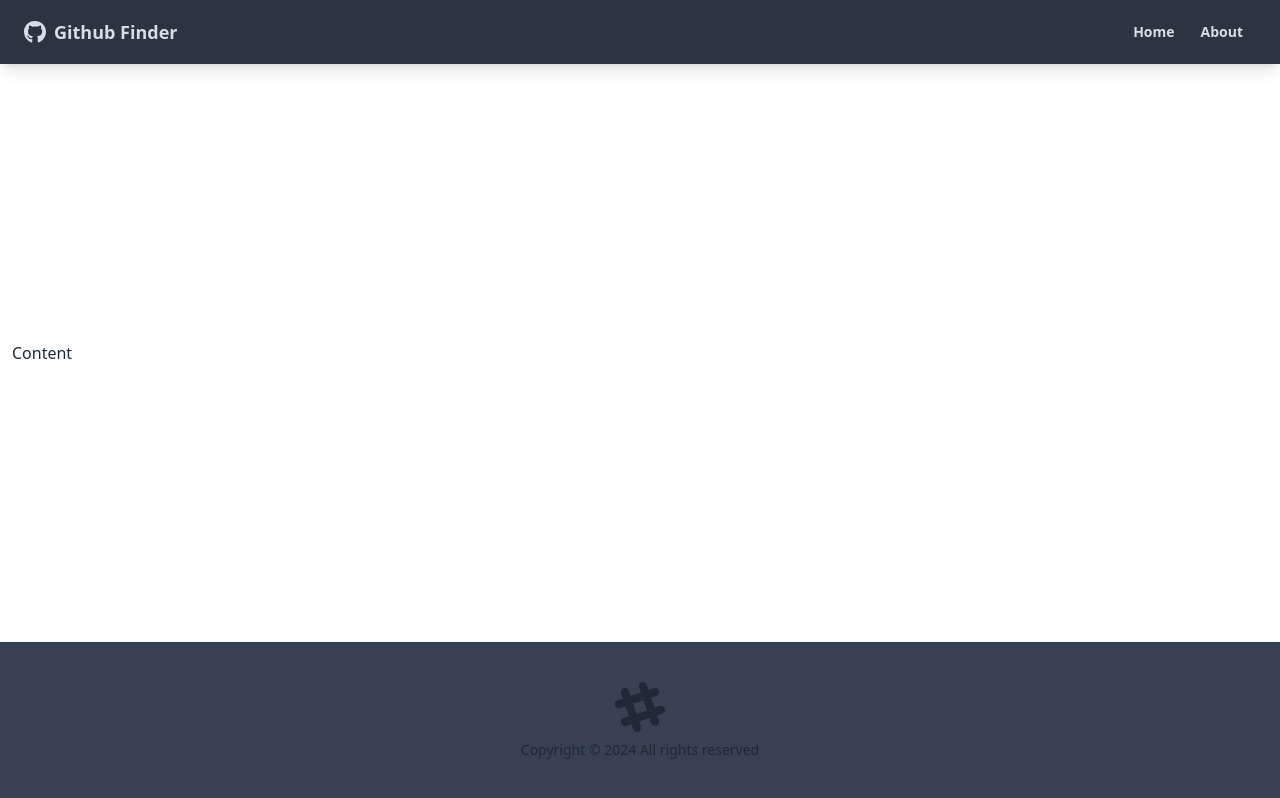
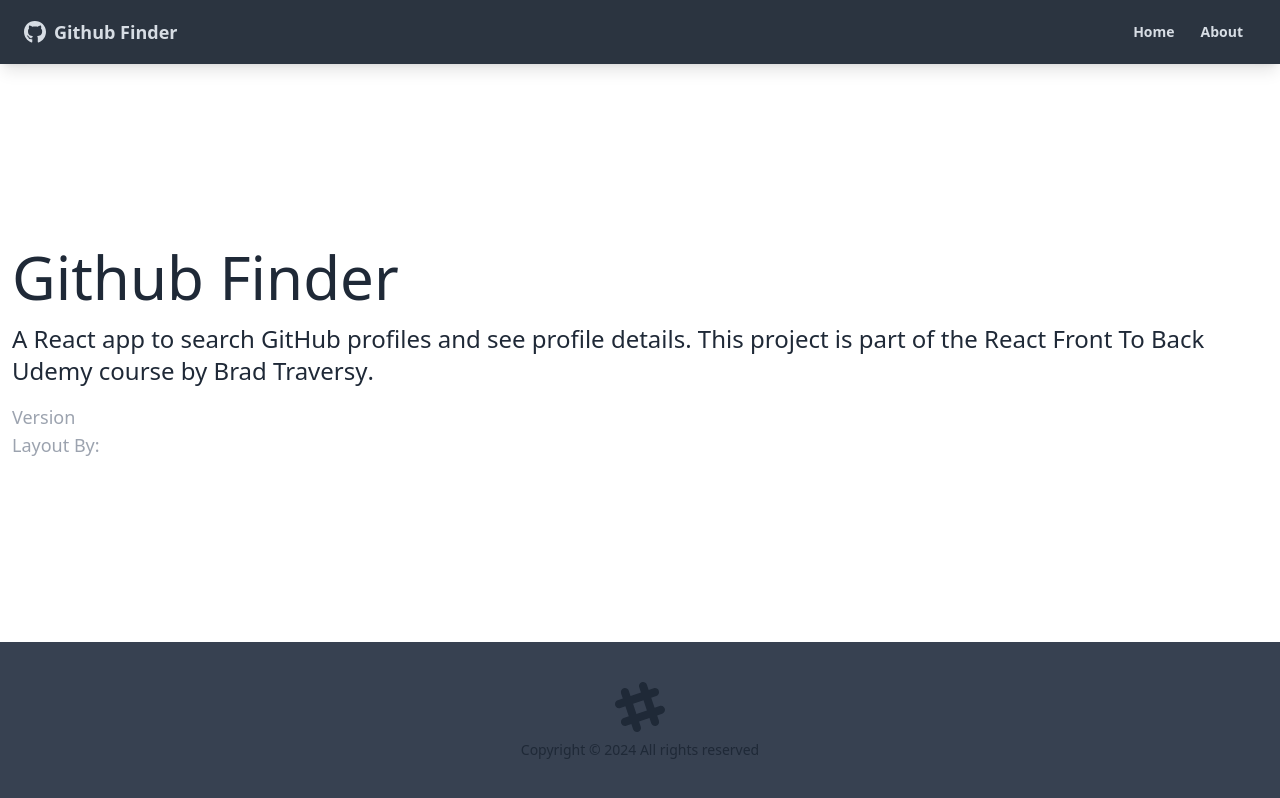
Before and after one commit to Elijah80/github-finder, a React (Create React App) app: page /about in a window 1280 px wide. Built offline with nearby package versions, Linux system fonts and the light colour scheme.

Commit message:
Added pages to be routed to

```diff
--- a/src/App.js
+++ b/src/App.js
@@ -1,4 +1,7 @@
-import { BrowserRouter as Router, Route } from 'react-router-dom'
+import { BrowserRouter as Router, Route, Routes } from 'react-router-dom'
+import Home from './pages/Home'
+import About from './pages/About'
+import NotFound from './pages/NotFound'
 import Navbar from './components/layout/Navbar'
 import Footer from './components/layout/Footer'
 
@@ -7,7 +10,14 @@
 		<Router>
 			<div className='flex flex-col justify-between h-screen'>
 				<Navbar />
-				<main className='container mx-auto px-3 pb-12'>Content</main>
+				<main className='container mx-auto px-3 pb-12'>
+          <Routes>
+            <Route path='/' element={<Home />} />
+            <Route path='/about' element={<About />} />
+            <Route path='/notfound' element={<NotFound />} />
+            <Route path='*' element={<NotFound />} />
+          </Routes>
+        </main>
 				<Footer />
 			</div>
 		</Router>
--- /dev/null
+++ b/src/pages/About.jsx
@@ -0,0 +1,29 @@
+import React from 'react'
+
+function About() {
+	return (
+		<>
+			<h1 className='text-6xl mb-4'>Github Finder</h1>
+			<p className='mb-4 text-2xl font-light'>
+				A React app to search GitHub profiles and see profile details. This project is part of the
+				<a href='https://www.udemy.com/course/modern-react-front-to-back/'> React Front To Back</a> Udemy
+				course by
+				<strong>
+					<a href='https://traversymedia.com'> Brad Traversy</a>
+				</strong>
+				.
+			</p>
+			<p className='text-lg text-gray-400'>
+				Version <span className='text-white'>1.0.0</span>
+			</p>
+			<p className='text-lg text-gray-400'>
+				Layout By:
+				<a className='text-white' href='https://twitter.com/hassibmoddasser'>
+					Hassib Moddasser
+				</a>
+			</p>
+		</>
+	)
+}
+
+export default About
--- /dev/null
+++ b/src/pages/Home.jsx
@@ -0,0 +1,11 @@
+import React from 'react'
+
+function Home() {
+  return (
+    <div>
+      <h1 className="text-6xl">Welcome!</h1>
+    </div>
+  )
+}
+
+export default Home
--- /dev/null
+++ b/src/pages/NotFound.jsx
@@ -0,0 +1,24 @@
+import React from 'react'
+import { FaHome } from 'react-icons/fa'
+import { Link } from 'react-router-dom'
+
+function NotFound() {
+  return (
+    <div className='hero'>
+      <div className="text-center hero-content">
+        <div className="max-w-lg">
+          <h1 className="text-8xl font-bold mb-8">
+            Oops!
+          </h1>
+          <p className="text-5xl-mb-8">404 - Page not found!</p>
+          <Link className='btn btn-primary btn-lg' to='/'>
+            <FaHome className='mr-3' />
+            Go Home
+          </Link>
+        </div>
+      </div>
+    </div>
+  )
+}
+
+export default NotFound
```
Also changed, not shown: 1 other file (tests, documents, lock files or other folders).
